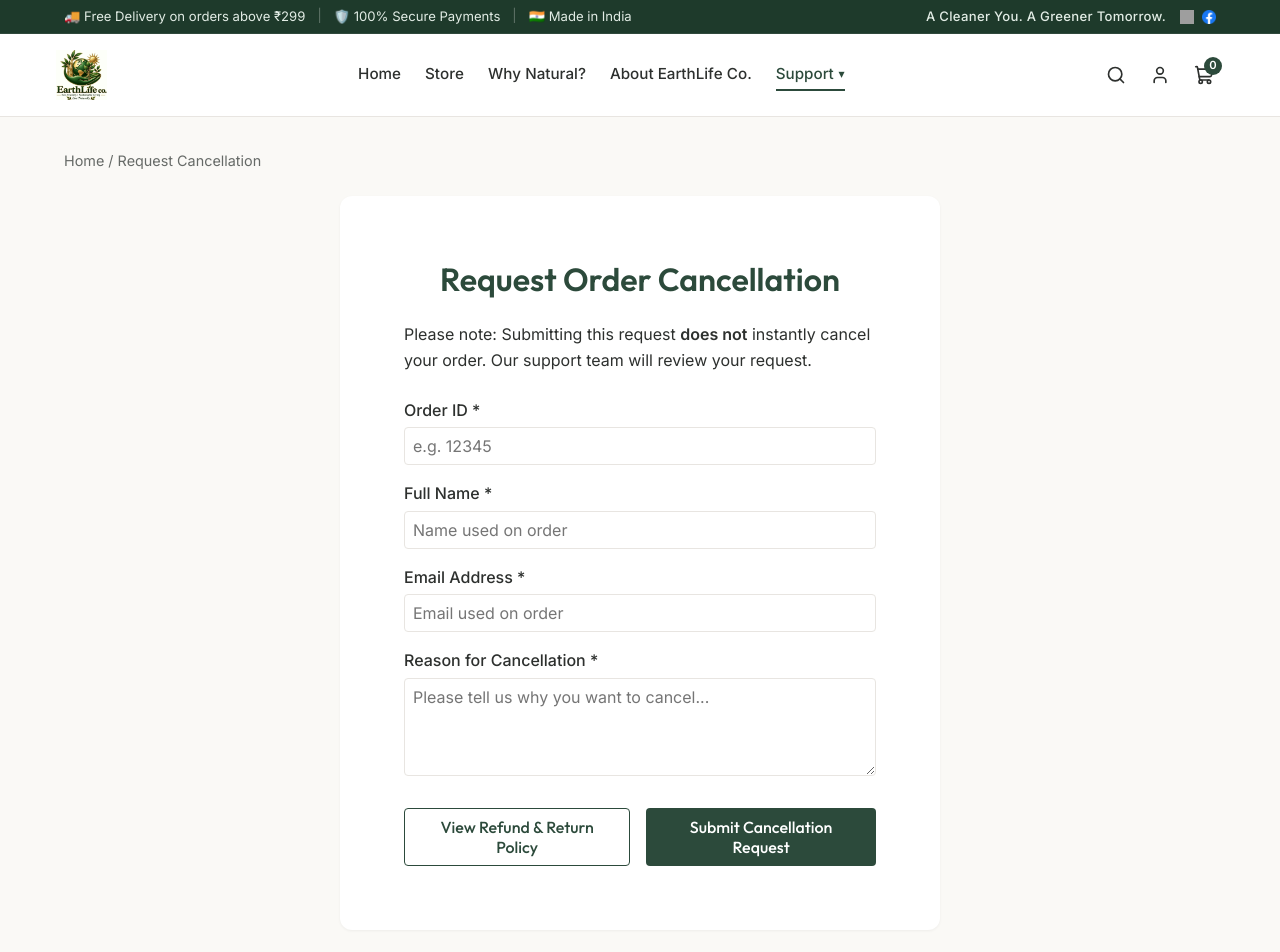
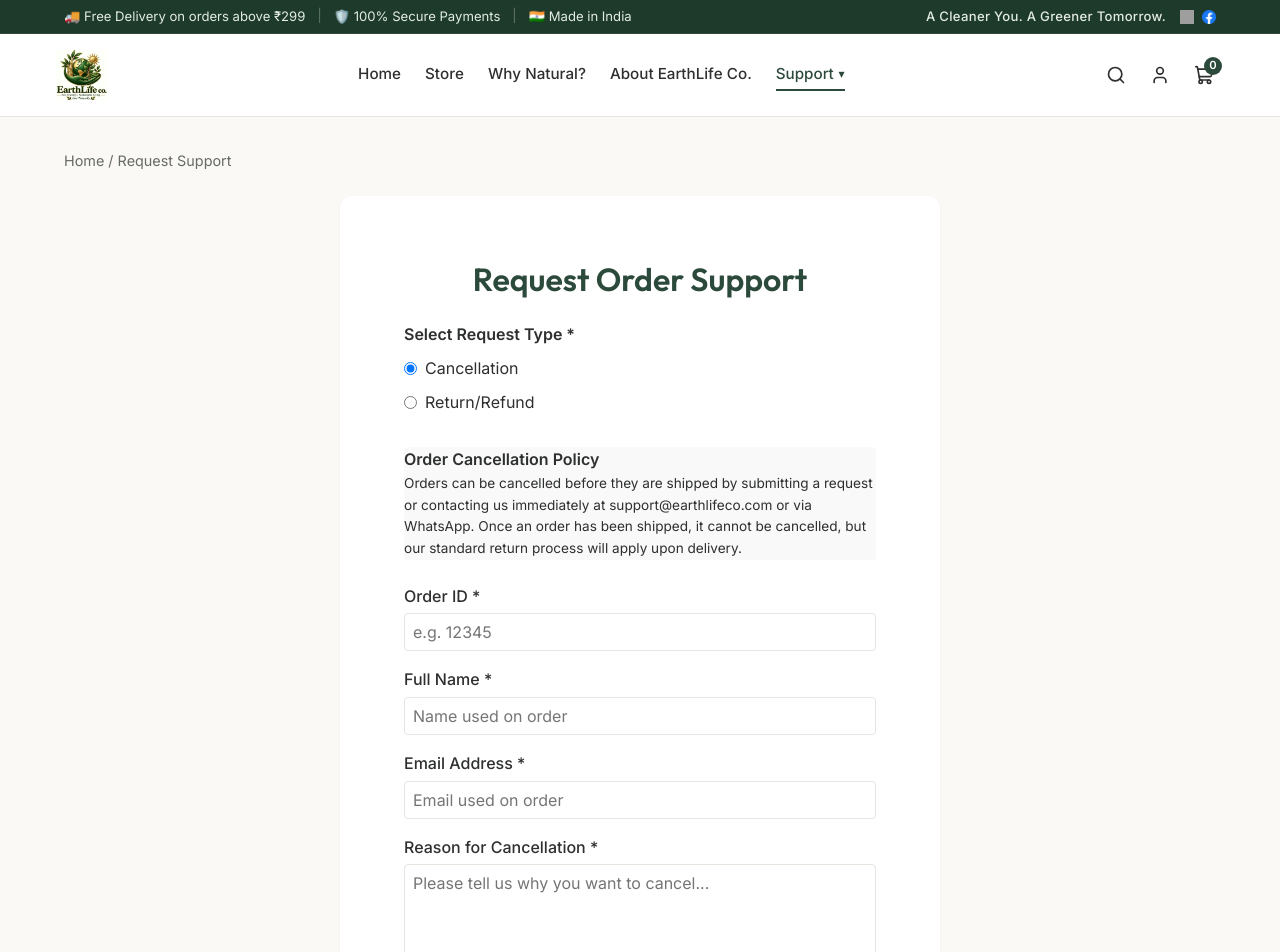
Before and after one commit to PoojithaJagadam/EarthLifeCo, a React (Vite) app: page /cancellation-request in a window 1280 px wide. Shown: the top 952 px of the page. Built offline with nearby package versions, Linux system fonts and the light colour scheme; no server answers; grey boxes are pictures that could not be loaded; a web font is replaced by a local one.

Commit message:
feat: broaden support requests to include returns
Update the cancellation request form to support both cancellations and returns, update UI labels, and add basic policy content. Added minor error handling to Ecwid cart fetching.

```diff
--- a/src/components/Header/Header.jsx
+++ b/src/components/Header/Header.jsx
@@ -151,7 +151,7 @@ const Header = () => {
                 className={({ isActive }) => `nav-support-item ${isActive ? 'active' : ''}`}
                 onClick={() => setIsSupportOpen(false)}
               >
-                Cancel Order / Request Cancellation
+                Cancel Order / Return Request
               </NavLink>
             </div>
           </div>
@@ -285,7 +285,7 @@ const Header = () => {
                     setIsMenuOpen(false);
                   }}
                 >
-                  <span>Cancel Order / Request Cancellation</span>
+                  <span>Cancel Order / Return Request</span>
                   <ArrowRight size={14} className="mobile-nav-arrow" />
                 </NavLink>
               </div>
--- /dev/null
+++ b/src/content/policies.js
@@ -0,0 +1,10 @@
+export const policies = {
+  cancellation: {
+    heading: "Order Cancellation Policy",
+    text: "Orders can be cancelled before they are shipped by submitting a request or contacting us immediately at support@earthlifeco.com or via WhatsApp. Once an order has been shipped, it cannot be cancelled, but our standard return process will apply upon delivery."
+  },
+  return: {
+    heading: "Refund & Return Policy",
+    text: "Returns are accepted within 7 days of delivery. Product must be unused and in original packaging. Proof of purchase required. Hygiene items (e.g., toothbrushes, tissues, scrub pads) are non-returnable unless defective. Damaged/Incorrect items should be reported within 48 hours."
+  }
+};
--- a/src/ecwid/cart/ecwidCart.js
+++ b/src/ecwid/cart/ecwidCart.js
@@ -194,6 +194,9 @@ export async function calculateEcwidOrder(items, couponCode = null, shippingAddr
         'Accept': 'application/json'
       },
       body: JSON.stringify(payload)
+    }).catch(err => {
+      console.error('Fetch error in calculateEcwidOrder:', err);
+      return { ok: false };
     });
 
     if (response && response.ok) {
--- a/src/pages/Cancellation/Cancellation.jsx
+++ b/src/pages/Cancellation/Cancellation.jsx
@@ -1,5 +1,6 @@
 import React, { useState } from 'react';
 import { Link, useSearchParams } from 'react-router-dom';
+import { policies } from '../../content/policies';
 import './Cancellation.css';
 
 const Cancellation = () => {
@@ -12,6 +13,7 @@ const Cancellation = () => {
     customerEmail: '',
     reason: ''
   });
+  const [requestType, setRequestType] = useState('cancellation');
   const [status, setStatus] = useState('idle'); // idle, loading, success, error
 
   const handleChange = (e) => {
@@ -21,13 +23,14 @@ const Cancellation = () => {
   const handleSubmit = (e) => {
     e.preventDefault();
 
-    const subject = `Cancellation Request - Order ${formData.orderId}`;
+    const subject = `${requestType === 'cancellation' ? 'Cancellation' : 'Return'} Request - Order ${formData.orderId}`;
     const body = `Order ID: ${formData.orderId}
 Full Name: ${formData.customerName}
 Email: ${formData.customerEmail}
-Reason for Cancellation: ${formData.reason}
+Request Type: ${requestType.toUpperCase()}
+Reason: ${formData.reason}
 
-Please review my cancellation request.`;
+Please review my request.`;
 
     const mailtoLink = `mailto:support@earthlifeco.com?subject=${encodeURIComponent(subject)}&body=${encodeURIComponent(body)}`;
 
@@ -38,26 +41,40 @@ Please review my cancellation request.`;
   return (
     <div className="cancellation-page container">
       <div className="breadcrumbs mb-2" style={{color: 'var(--color-text-muted)', fontSize: '0.9rem', marginTop: '2rem'}}>
-        Home / Request Cancellation
+        Home / Request Support
       </div>
 
       <div className="cancellation-container">
-        <h1>Request Order Cancellation</h1>
+        <h1>Request Order Support</h1>
 
         {status === 'success' ? (
           <div className="cancellation-success">
             <div className="success-icon">✓</div>
             <h2>Request Prepared</h2>
-            <p>Your cancellation request for order <strong>{formData.orderId}</strong> has been prepared in your email client.</p>
+            <p>Your {requestType} request for order <strong>{formData.orderId}</strong> has been prepared in your email client.</p>
             <p>EarthLife will review your request and contact you.</p>
             <Link to="/store" className="btn btn-primary mt-2">Return to Store</Link>
           </div>
         ) : (
           <div className="cancellation-form-wrapper">
-            <p className="mb-3">
-              Please note: Submitting this request <strong>does not</strong> instantly cancel your order.
-              Our support team will review your request.
-            </p>
+            <div className="form-group mb-4">
+              <label style={{display: 'block', marginBottom: '0.5rem', fontWeight: 'bold'}}>Select Request Type *</label>
+
+              <label style={{display: 'flex', alignItems: 'center', marginBottom: '0.5rem', cursor: 'pointer'}}>
+                <input type="radio" name="requestType" value="cancellation" checked={requestType === 'cancellation'} onChange={(e) => setRequestType(e.target.value)} style={{width: 'auto', marginRight: '0.5rem'}} />
+                <span>Cancellation</span>
+              </label>
+
+              <label style={{display: 'flex', alignItems: 'center', marginBottom: '0.5rem', cursor: 'pointer'}}>
+                <input type="radio" name="requestType" value="return" checked={requestType === 'return'} onChange={(e) => setRequestType(e.target.value)} style={{width: 'auto', marginRight: '0.5rem'}} />
+                <span>Return/Refund</span>
+              </label>
+            </div>
+
+            <div className="policy-box p-3 mb-3" style={{background: '#f9f9f9', borderRadius: '4px'}}>
+              <strong>{policies[requestType].heading}</strong>
+              <p style={{fontSize: '0.85rem'}}>{policies[requestType].text}</p>
+            </div>
 
             <form onSubmit={handleSubmit} className="cancellation-form">
               <div className="form-group">
@@ -97,30 +114,29 @@ Please review my cancellation request.`;
               </div>
 
               <div className="form-group">
-                <label>Reason for Cancellation *</label>
+                <label>Reason for {requestType === 'cancellation' ? 'Cancellation' : 'Return'} *</label>
                 <textarea
                   name="reason"
                   value={formData.reason}
                   onChange={handleChange}
-                  placeholder="Please tell us why you want to cancel..."
+                  placeholder={`Please tell us why you want to ${requestType === 'cancellation' ? 'cancel' : 'return'}...`}
                   rows="4"
                   required
                 ></textarea>
               </div>
 
-                  <div className="cancellation-buttons">
-                    <button
-                      type="button"
+              <div className="cancellation-buttons mt-4 d-flex gap-3">
+                <Link
+                  to="/refund-policy"
                   className="el-button el-button--secondary"
-                      onClick={() => window.location.href='/refund-policy'}
                 >
-                      View Refund & Return Policy
-                    </button>
+                  View Full Policy
+                </Link>
                 <button
                   type="submit"
                   className="el-button el-button--primary"
                 >
-                      Submit Cancellation Request
+                  Submit {requestType === 'cancellation' ? 'Cancellation' : 'Return'} Request
                 </button>
               </div>
             </form>
--- a/src/pages/RefundPolicy/RefundPolicy.jsx
+++ b/src/pages/RefundPolicy/RefundPolicy.jsx
@@ -17,7 +17,7 @@ const RefundPolicy = () => {
           <div className="legal-breadcrumb">
             <Link to="/">Home</Link>
             <span className="breadcrumb-separator">/</span>
-            <span className="breadcrumb-active">Refund Policy</span>
+            <span className="breadcrumb-active">Return & Refund Policy</span>
           </div>
         </Container>
       </div>
@@ -26,7 +26,7 @@ const RefundPolicy = () => {
       <section className="legal-hero-section">
         <Container>
           <div className="legal-hero-badge">EarthLife Co. Guarantee</div>
-          <h1 className="legal-hero-title">Refund Policy</h1>
+          <h1 className="legal-hero-title">Return & Refund Policy</h1>
           <p className="legal-hero-subtitle">
             Information regarding returns, refunds, timelines, and cancellations for your orders.
           </p>
@@ -95,9 +95,9 @@ const RefundPolicy = () => {
             <p>Email: <a href="mailto:support@earthlifeco.com" className="legal-email-link">support@earthlifeco.com</a></p>
           </div>
           <div style={{ marginTop: '1.5rem' }}>
-            <Link to="/cancellation-request" className="el-button el-button--primary">
-              <RandomLetterSwap text="Proceed for Order Cancellation" />
-            </Link>
+              <Link to="/cancellation-request" className="el-button el-button--primary">
+                Proceed for Order Cancellation/Return Request
+              </Link>
           </div>
         </div>
       </div>
```
Also changed, not shown: server.ts (+4 -3 lines). Lines whose indentation alone changed are shown as unchanged.
